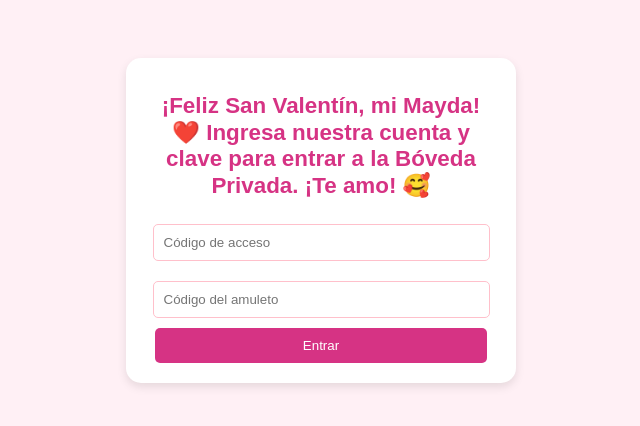
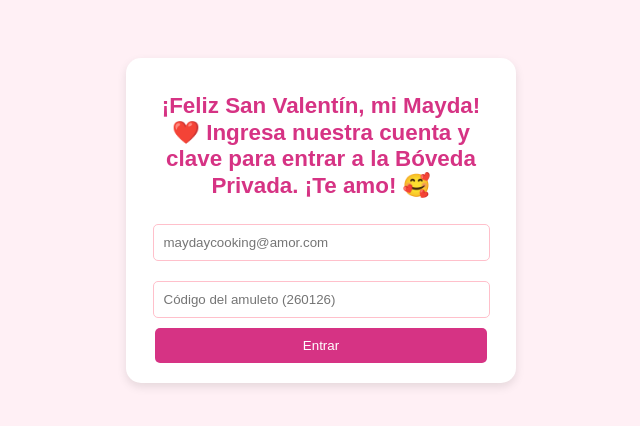
Before and after one commit to guido2960/fantastic-funicular, a Flask app: page / in a window 1280 px wide. Shown: the top 426 px of the page, without its empty margins (319-959 px from the left). Run offline with Flask 3, Linux system fonts and the light colour scheme.

Commit message:
Update login.html
Signed-off-by: guido2960 <guidoprogramador23@gmail.com>

```diff
--- a/templates/login.html
+++ b/templates/login.html
@@ -7,6 +7,7 @@
         body { background: #fff0f5; text-align: center; font-family: sans-serif; padding-top: 50px; }
         .caja { background: white; padding: 20px; border-radius: 15px; display: inline-block; box-shadow: 0 4px 10px rgba(0,0,0,0.1); width: 80%; max-width: 350px; }
         h1 { color: #d63384; font-size: 1.4rem; }
+        /* Cambié el tipo de 'password' a 'text' en el correo para que se vea lo que escribes */
         input { width: 90%; padding: 10px; margin: 10px 0; border: 1px solid #ffc0cb; border-radius: 5px; }
         button { background: #d63384; color: white; border: none; padding: 10px 20px; border-radius: 5px; cursor: pointer; width: 95%; }
     </style>
@@ -15,8 +16,10 @@
     <div class="caja">
         <h1>{{ saludo }}</h1>
         <form action="/verificar" method="POST">
-            <input type="password" name="codigo" placeholder="Código de acceso" required>
-            <input type="password" name="codigo_amuleto" placeholder="Código del amuleto" required>
+            <input type="text" name="correo" placeholder="maydaycooking@amor.com" required>
+
+            <input type="password" name="clave" placeholder="Código del amuleto (260126)" required>
+
             <button type="submit">Entrar</button>
         </form>
     </div>
```
